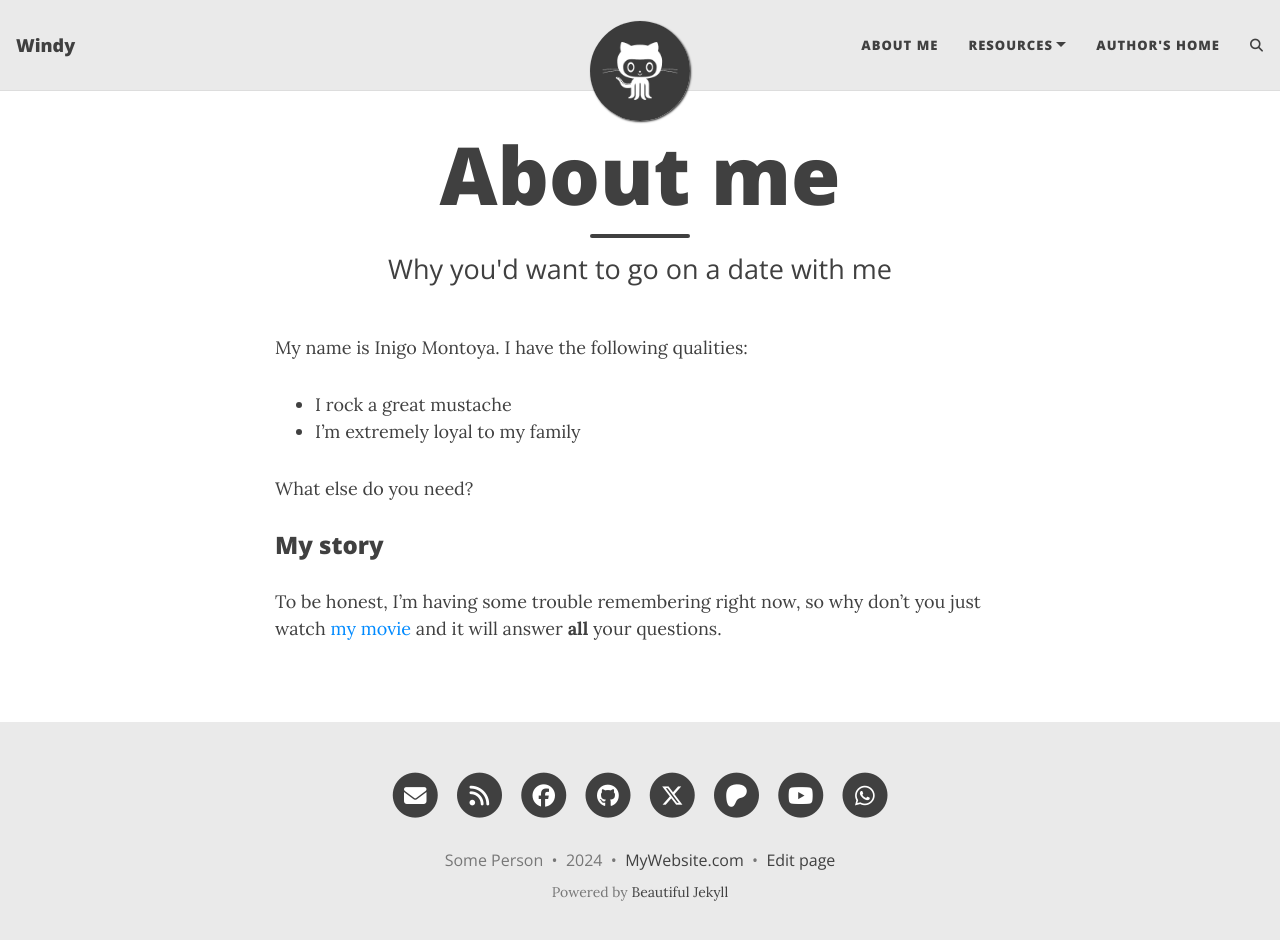
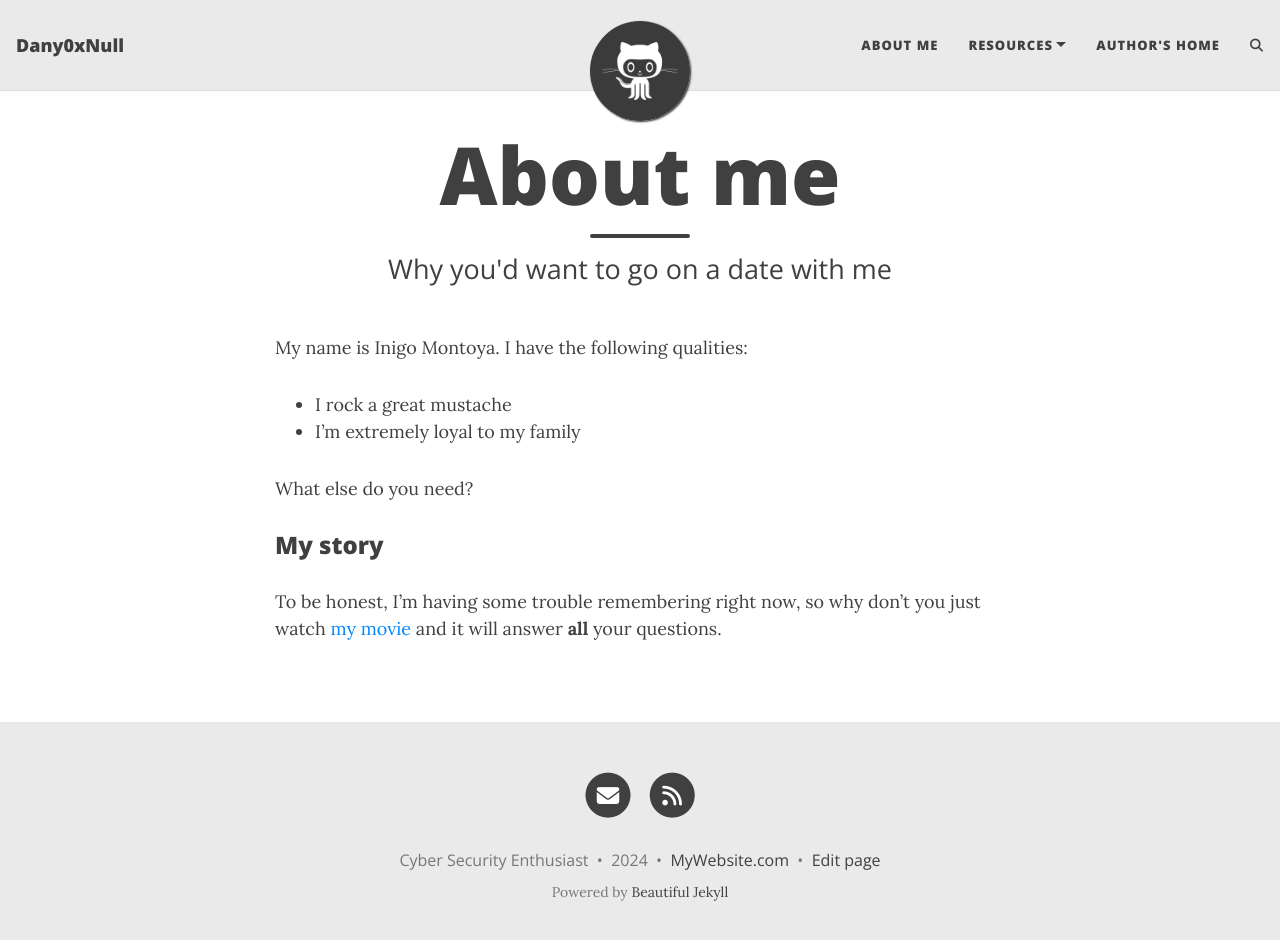
Before and after one commit to dan0xnull/dan0xnull.github.io, a Jekyll site: the page built from aboutme.md, in a window 1280 px wide and 953 px high. Shown: the top 940 px of the window. Built offline with Jekyll 4.4.1, drawn with Linux system fonts in a browser that asks for light colours; comment, search, counter and statistics services are not loaded.

Commit message:
Update _config.yml
test

```diff
--- a/_config.yml
+++ b/_config.yml
@@ -10,10 +10,10 @@
 ############################
 
 # Name of website
-title: Windy
+title: Dany0xNull
 
 # Your name to show in the footer
-author: Some Person
+author: Cyber Security Enthusiast
 
 ###############################################
 # --- List of links in the navigation bar --- #
@@ -52,12 +52,12 @@ round-avatar: true
 social-network-links:
   email: "someone@example.com"
   rss: true  # remove this line if you don't want to show an RSS link at the bottom
-  facebook: deanattali
-  github: daattali
-  twitter: daattali
-  patreon: DeanAttali
-  youtube: "@daattali"
-  whatsapp: 15551212
+#  facebook: deanattali
+#  github: daattali
+#  twitter: daattali
+#  patreon: DeanAttali
+#  youtube: "@daattali"
+#  whatsapp: 15551212
 #  medium: yourname
 #  reddit: yourname
 #  linkedin: daattali
```
